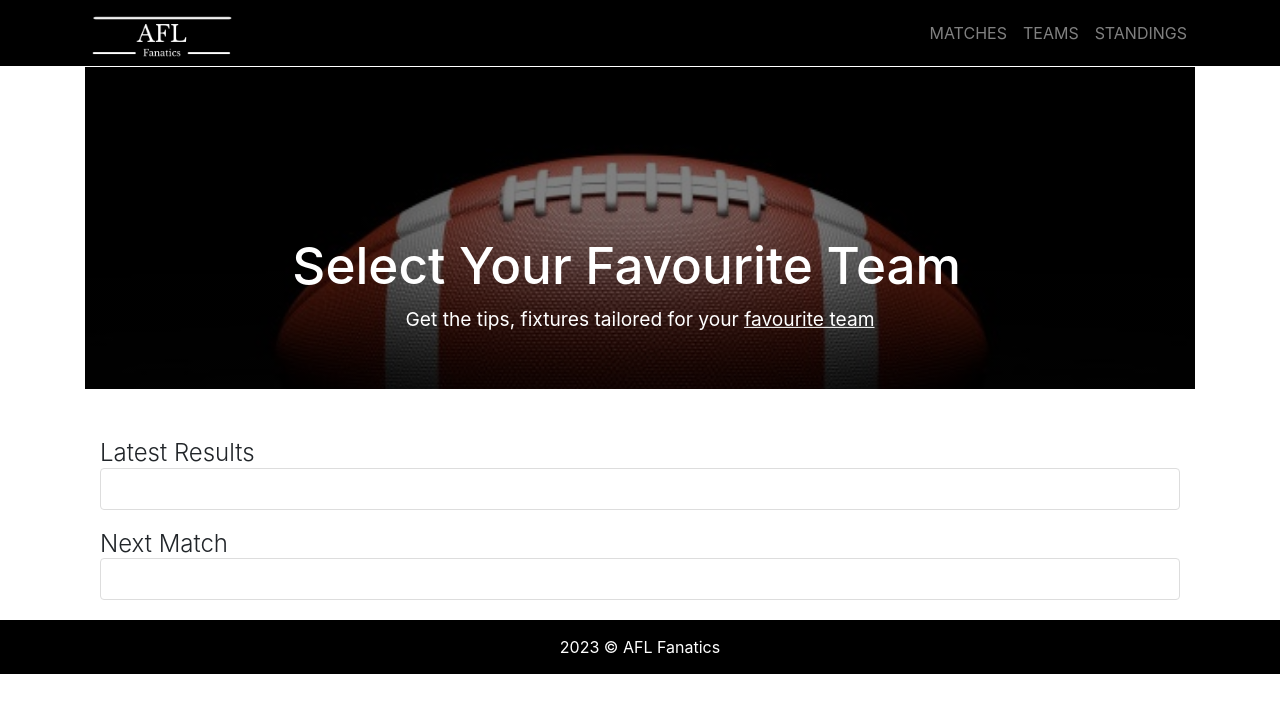
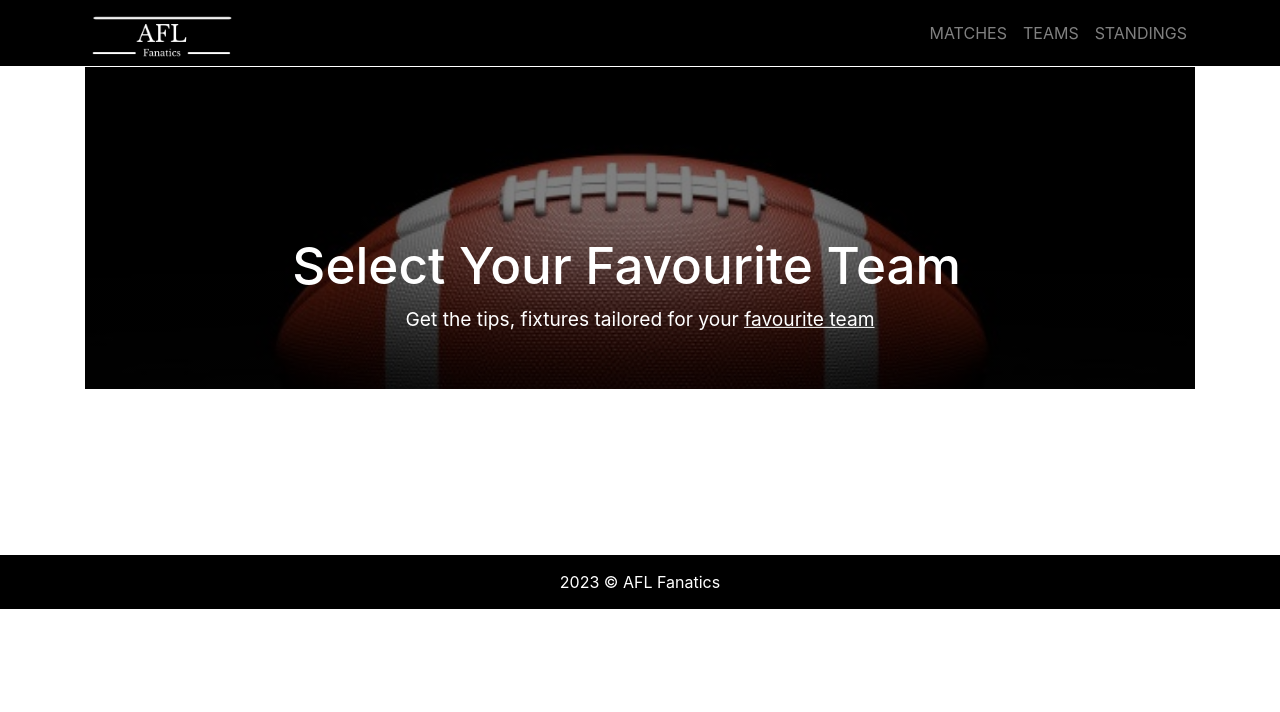
Before and after one commit to jasmeetsharma/afl-fanatics-react, a React (Create React App) app: page / in a window 1280 px wide. Shown: the top 712 px of the page. Built offline with nearby package versions, Linux system fonts and the light colour scheme; no server answers.

Commit message:
Add condition on next and last game on homepage

```diff
--- a/src/Components/Homepage.js
+++ b/src/Components/Homepage.js
@@ -19,10 +19,18 @@ export default function Homepage() {
             </div>
             <div className="container" style={{ marginTop: '50px' }}>
                 <div className="page-content">
-                    <h2 className="display-3">Latest Results</h2>
-                    {latestResults.length !== 0 ? <GameCard game={latestResults[0]} /> : <div className="panel panel-default"></div>}
-                    <h2 className="display-3">Next Match</h2>
-                    {upcomingGames.length !== 0 ? <GameCard game={upcomingGames[0]} /> : <div className="panel panel-default"></div>}
+                    {latestResults.length !== 0 &&
+                        <>
+                            <h2 className="display-3">Latest Results</h2>
+                            <GameCard game={latestResults[0]} />
+                        </>
+                    }
+                    {upcomingGames.length !== 0 &&
+                        <>
+                            <h2 className="display-3">Next Match</h2>
+                            <GameCard game={upcomingGames[0]} />
+                        </>
+                    }
                 </div >
             </div >
         </section>
```
